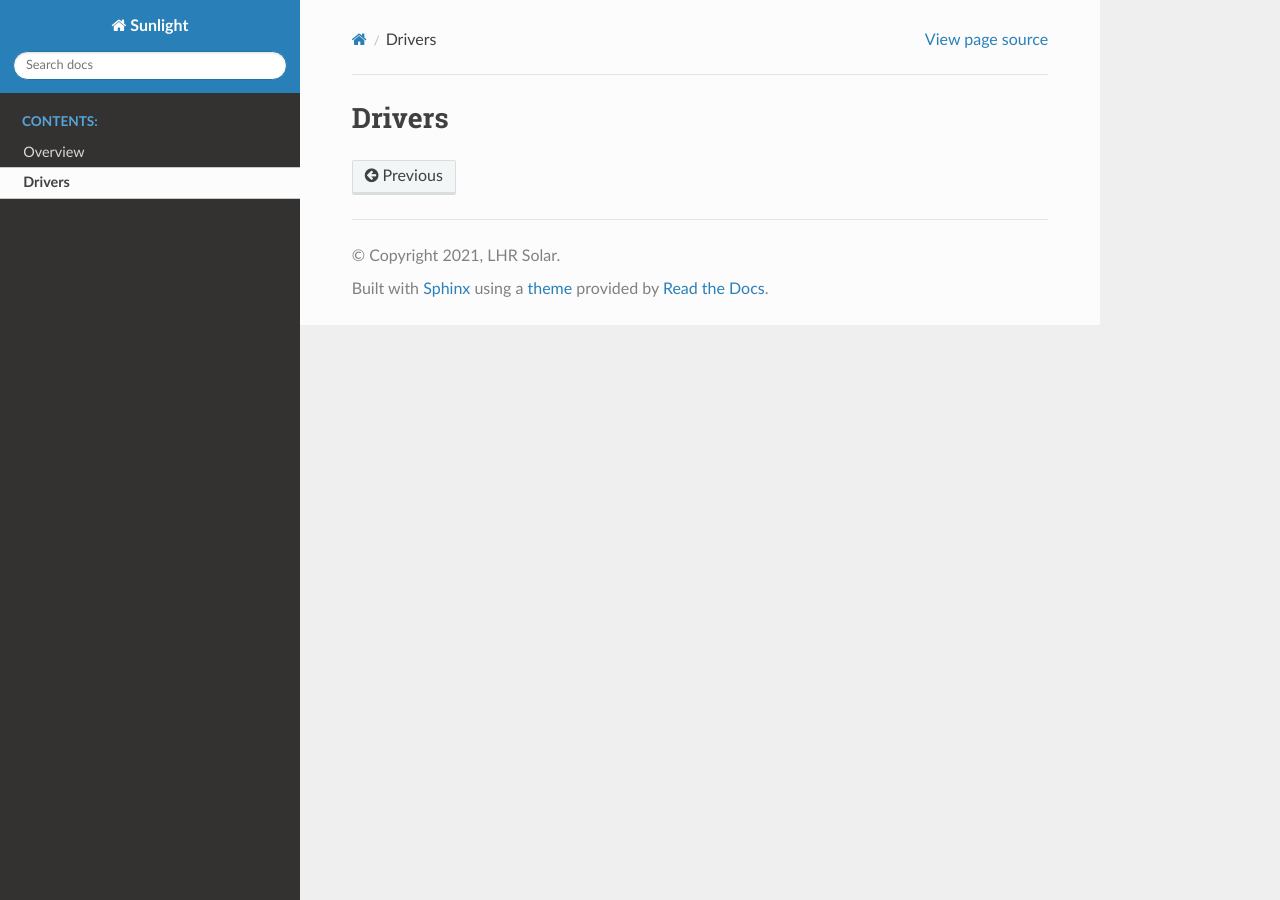
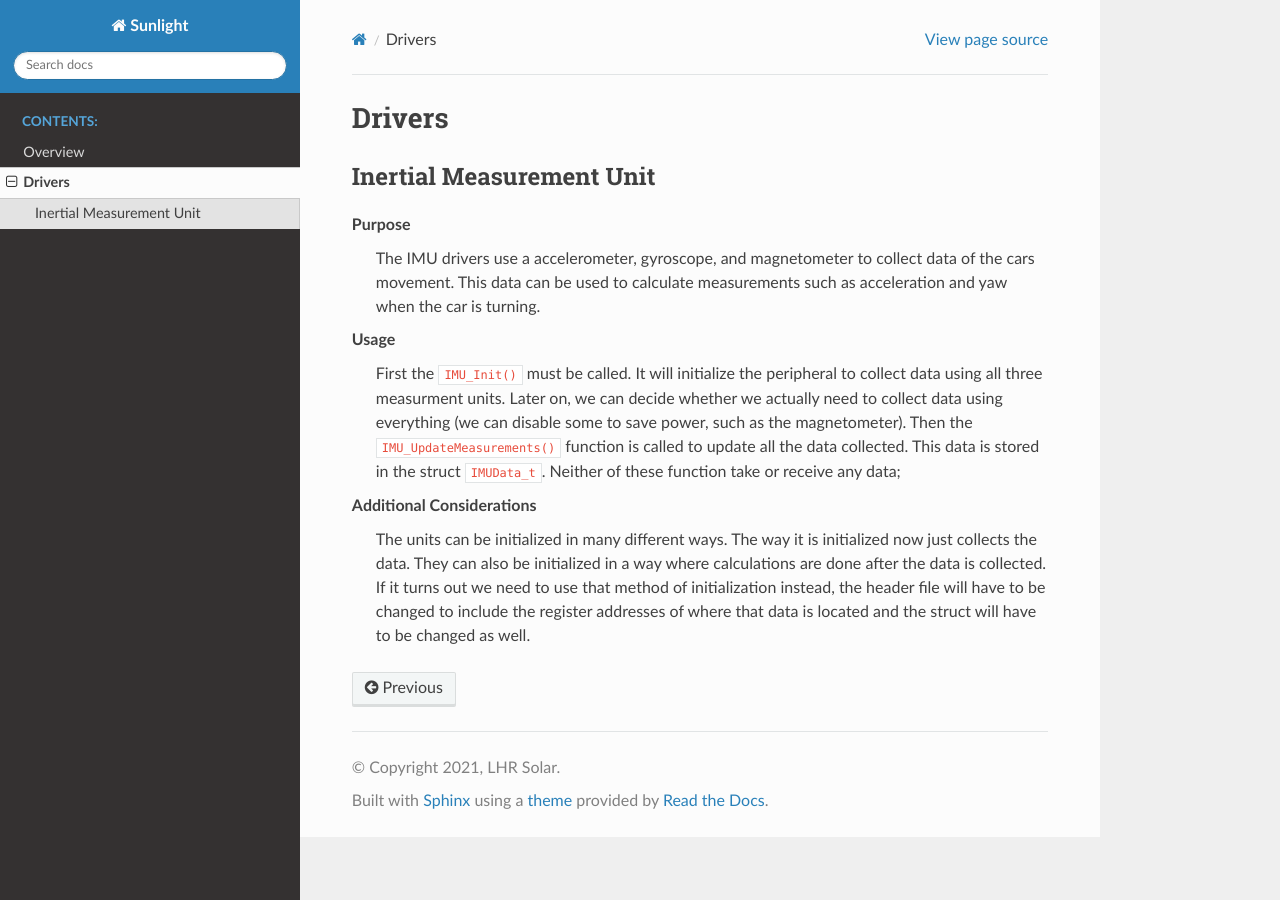
Before and after one commit to lhr-solar/DataAcq-Sunlight, a Sphinx documentation site: the page built from Docs/source/drivers.rst, in a window 1280 px wide. Built offline with Sphinx 7.4.7 and the Read the Docs theme 2.0.0, drawn with Linux system fonts in a browser that asks for light colours; pages that are not in the unit, such as notebooks, are missing from menus.

Commit message:
Added documentation

```diff
--- a/Docs/source/drivers.rst
+++ b/Docs/source/drivers.rst
@@ -1,2 +1,22 @@
+*******
 Drivers
-=======
+*******
+
+Inertial Measurement Unit
+=========================
+Purpose
+    The IMU drivers use a accelerometer, gyroscope, and magnetometer to collect data of the cars movement.
+    This data can be used to calculate measurements such as acceleration and yaw when the car is turning.
+
+Usage
+    First the ``IMU_Init()`` must be called. It will initialize the peripheral to collect data using all three
+    measurment units. Later on, we can decide whether we actually need to collect data using everything (we can
+    disable some to save power, such as the magnetometer). Then the ``IMU_UpdateMeasurements()`` function is
+    called to update all the data collected. This data is stored in the struct ``IMUData_t``. Neither of these
+    function take or receive any data;
+
+Additional Considerations
+    The units can be initialized in many different ways. The way it is initialized now just collects the data.
+    They can also be initialized in a way where calculations are done after the data is collected. If it turns out
+    we need to use that method of initialization instead, the header file will have to be changed to include the
+    register addresses of where that data is located and the struct will have to be changed as well.
```
Also changed, not shown: 2 other files.
